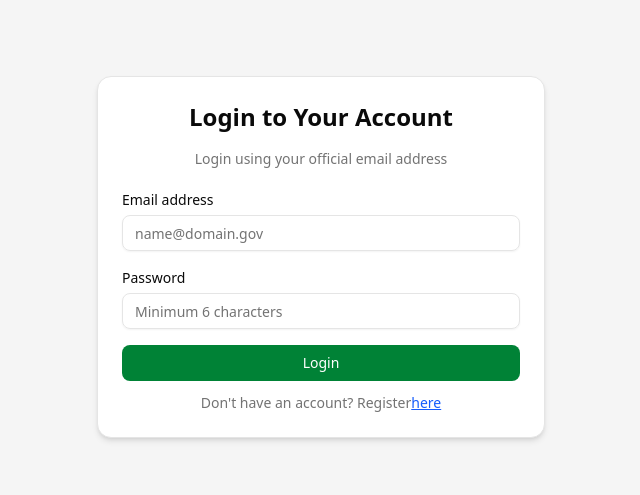
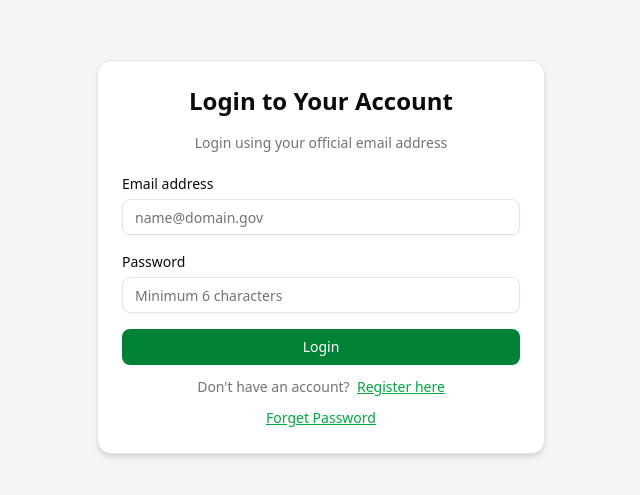
Before and after one commit to sabirsheik/Frontend-PSS, a React (Vite) app: page / in a window 1280 px wide. Shown: the part 143-638 px from the top of the page, without its empty margins (319-959 px from the left). Built offline with nearby package versions, Linux system fonts and the light colour scheme; no server answers.

Commit message:
Set Error

```diff
--- a/src/App.tsx
+++ b/src/App.tsx
@@ -7,7 +7,7 @@ import { Home } from "./Pages/Home";
 import { AdminDashboard } from "./Dashboards/Admin/AdminDashboard";
 
 import { useAuth } from "./context/auth";
-import ProtectedRoute from "./context/Secure/ProctedRoute";
+import ProtectedRoute from "./context/Secure/ProctectedRoute";
 import DashboardRedirect from "./context/Secure/DashboradRedirect";
 
 export const App = () => {
--- a/src/Auth/Login/Login.tsx
+++ b/src/Auth/Login/Login.tsx
@@ -1,6 +1,7 @@
 import { useState } from "react";
 import axios from "../../api/axios"; // axios instance (withCredentials = true)
 import { useNavigate } from "react-router-dom";
+import { useAuth } from "../../context/auth";
 
 import {
   Card,
@@ -14,7 +15,6 @@ import { Button } from "@/components/ui/button";
 import { Input } from "@/components/ui/input";
 import { Label } from "@/components/ui/label";
 import { Link } from "react-router-dom";
-import { toast } from "sonner";
 
 export default function Login() {
   const [user, setUser] = useState({ email: "", password: "" });
@@ -22,8 +22,9 @@ export default function Login() {
   const [message, setMessage] = useState("");
   const [error, setError] = useState("");
   const navigate = useNavigate();
+  const { useAuthentication } = useAuth();
 
-  const handleInput = (e: { target: { name: any; value: any; }; }) => {
+  const handleInput = (e: { target: { name: any; value: any } }) => {
     const name = e.target.name;
     const value = e.target.value;
     setUser({
@@ -42,14 +43,10 @@ export default function Login() {
         email: user.email,
         password: user.password,
       });
-      toast.success(res.data.message );
+      setMessage(res.data.message || "OTP sent to your email");
       setUser({ email: "", password: "" });
-      // navigate("/dashboard");
-        if (res.data.user.role === "admin") {
-        navigate("/auth/admin");
-      } else {
-        navigate("/auth/user");
-      }
+      useAuthentication();
+      navigate("/dashboard");
     } catch (err: any) {
       setError(
         err.response?.data?.message || "Registration failed. Try again."
@@ -58,7 +55,6 @@ export default function Login() {
       setLoading(false);
     }
   };
-
   return (
     <div className="min-h-screen flex items-center justify-center bg-muted px-4">
       <Card className="w-full max-w-md shadow-md">
@@ -118,10 +114,19 @@ export default function Login() {
               {loading ? "Login..." : "Login"}
             </Button>
 
-            <p className="text-sm text-muted-foreground text-center">
-                Don't have an account? Register
-                <Link to="/register" className="underline text-blue-600">here</Link>
+           <div className="flex flex-col items-center gap-2">
+             <p className="text-sm text-muted-foreground text-center">
+              Don't have an account? &nbsp;
+              <Link to="/register" className="underline text-green-600">
+                Register here
+              </Link>
             </p>
+            <p>
+              <Link to="/forgot-password" className="underline text-sm text-green-600">
+                Forget Password
+              </Link>
+            </p>
+           </div>
           </CardFooter>
         </form>
       </Card>
--- a/src/Auth/Register/Register.tsx
+++ b/src/Auth/Register/Register.tsx
@@ -51,6 +51,7 @@ export default function Register() {
       const res = await axios.post("/api/auth/signup", user);
 
       setMessage(res.data.message);
+      toast.success("Registration successful! OTP sent to email.");
       setShowOtpModal(true); // ⭐ Open OTP modal
     } catch (err: any) {
       setError(err.response?.data?.message || "Registration failed");
--- a/src/context/auth.tsx
+++ b/src/context/auth.tsx
@@ -1,8 +1,6 @@
 import React, { createContext, useContext, useEffect, useState } from "react";
-import axios from '../api/axios';
+import axios from "../api/axios";
 const AuthContext = createContext<any>(null);
-
-const Api = import.meta.env.VITE_API_URL;
 const USER_URL = "/api/auth/user";
 const LOGOUT_URL = "/api/auth/logout";
 
@@ -14,14 +12,12 @@ const AuthProvider = ({ children }: { children: React.ReactNode }) => {
   const [isLoading, setIsLoading] = useState<boolean>(true);
 
   // AUTH CHECK (COOKIE BASED)
-  const useAuthentication = async () => {
+  const fetchUser = async () => {
     try {
       setIsLoading(true);
-
-      const response = await axios.get(`${USER_URL}`, {
+      const response = await axios.get(USER_URL, {
         withCredentials: true,
       });
-
       if (response.status === 200) {
         setUser(response.data.userData);
       } else {
@@ -51,13 +47,11 @@ const AuthProvider = ({ children }: { children: React.ReactNode }) => {
     }
   };
 
-  // FIRST LOAD AUTH CHECK
-  useEffect(() => {
-    // useAuthentication();
-  }, []);
-
   // LOGIN STATUS
   const isLoggedIn = !!user;
+  useEffect(() => {
+    fetchUser();
+  }, []);
 
   return (
     <AuthContext.Provider
@@ -66,6 +60,7 @@ const AuthProvider = ({ children }: { children: React.ReactNode }) => {
         isLoading,
         user,
         LogoutUser,
+        fetchUser
       }}
     >
       {children}
```
Also changed, not shown: src/context/Secure/ProctectedRoute.tsx (renamed from src/context/Secure/ProctedRoute.tsx).
